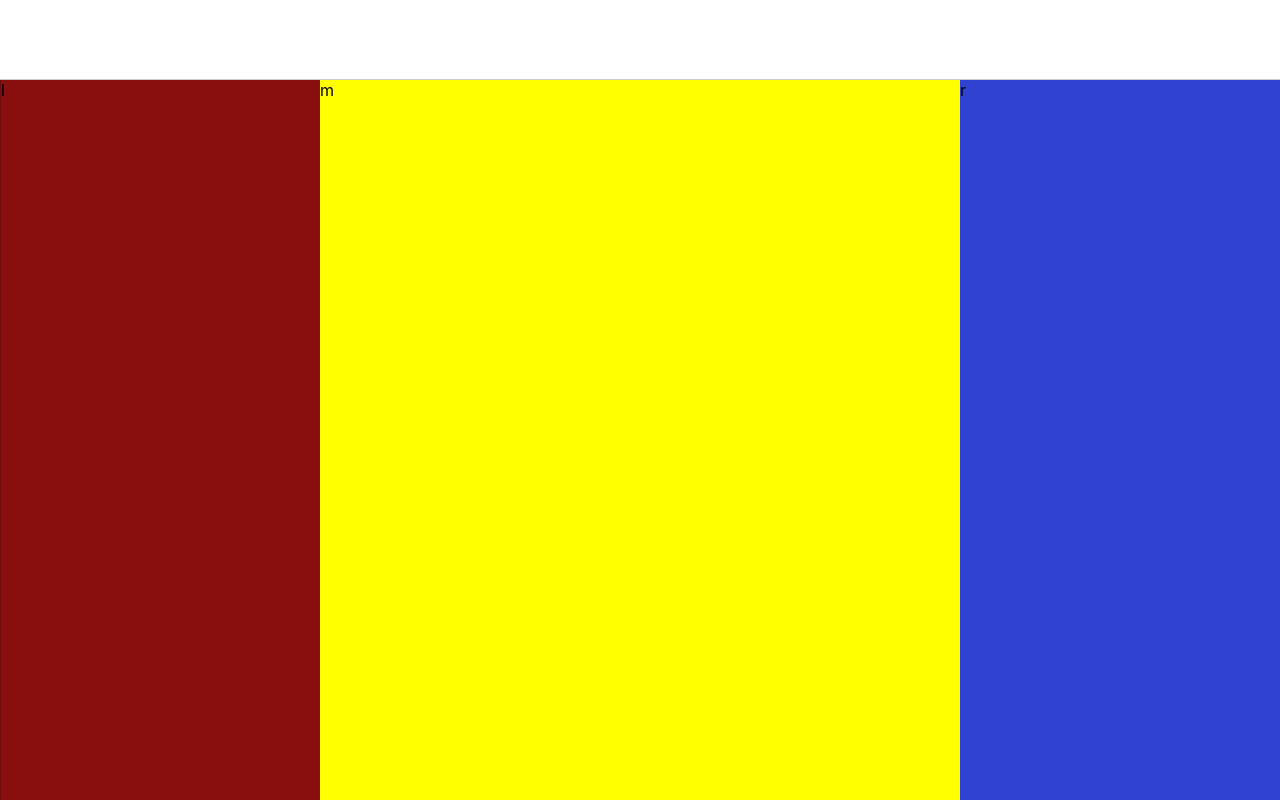
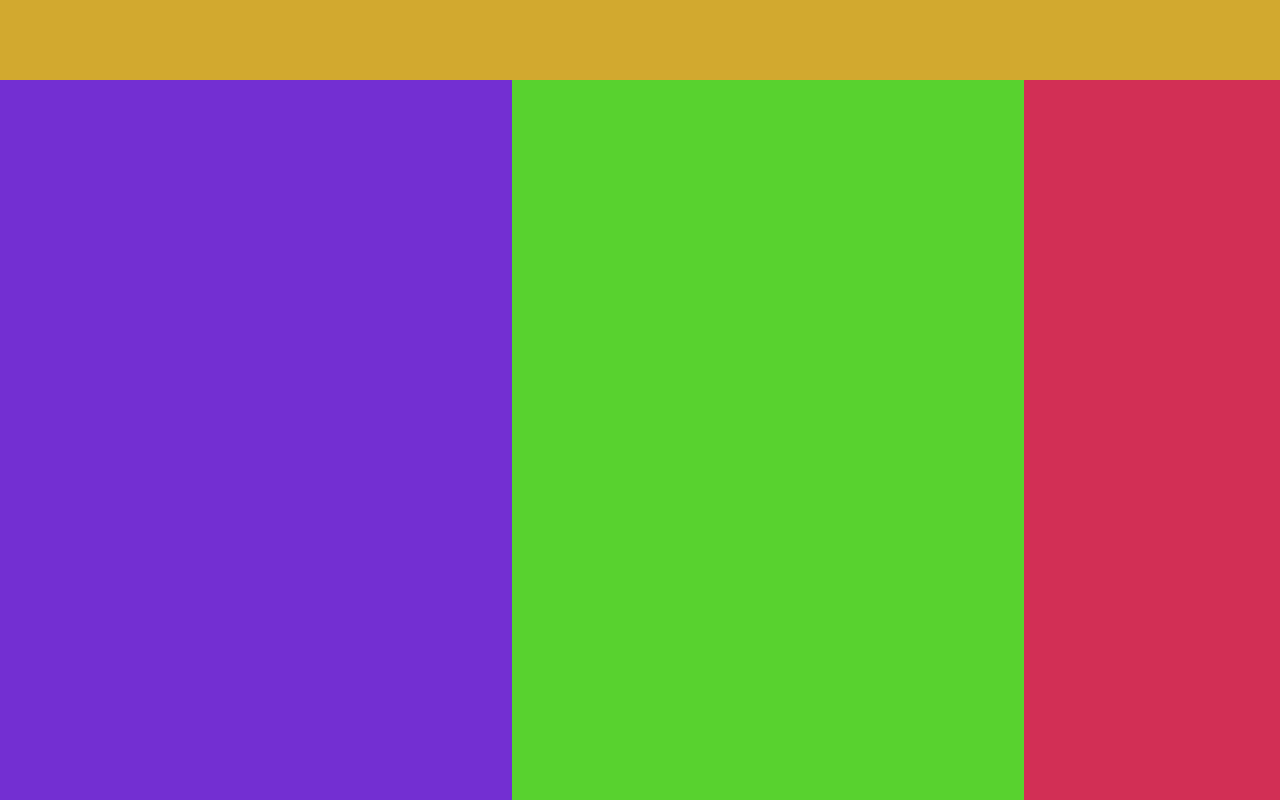
Before and after one commit to 0x-tsar/linkedin-clone, a Next.js app: page / in a window 1280 px wide. Built offline with nearby package versions, Linux system fonts and the light colour scheme.

Commit message:
adding components to `components` folder

```diff
--- /dev/null
+++ b/src/components/Header.jsx
@@ -0,0 +1,13 @@
+import React from "react";
+import styled from "styled-components";
+
+export const HeaderComp = styled.div`
+  grid-area: header;
+  background-color: #d2a92f;
+`;
+
+export const Header = () => {
+  return <HeaderComp></HeaderComp>;
+};
+
+export default Header;
--- /dev/null
+++ b/src/components/Left.jsx
@@ -0,0 +1,13 @@
+import React from "react";
+import styled from "styled-components";
+
+export const LeftComp = styled.div`
+  grid-area: left;
+  background-color: #732fd2;
+`;
+
+export const Left = () => {
+  return <LeftComp></LeftComp>;
+};
+
+export default Left;
--- /dev/null
+++ b/src/components/Middle.jsx
@@ -0,0 +1,13 @@
+import React from "react";
+import styled from "styled-components";
+
+export const MiddleComp = styled.div`
+  grid-area: middle;
+  background-color: #58d22f;
+`;
+
+export const Middle = () => {
+  return <MiddleComp></MiddleComp>;
+};
+
+export default Middle;
--- /dev/null
+++ b/src/components/Right.jsx
@@ -0,0 +1,13 @@
+import React from "react";
+import styled from "styled-components";
+
+export const RightComp = styled.div`
+  grid-area: right;
+  background-color: #d22f55;
+`;
+
+export const Right = () => {
+  return <RightComp></RightComp>;
+};
+
+export default Right;
--- a/src/pages/index.jsx
+++ b/src/pages/index.jsx
@@ -2,36 +2,18 @@ import Head from "next/head";
 import Image from "next/image";
 import styles from "../../styles/Home.module.css";
 import styled from "styled-components";
+import Header from "../components/Header";
+import Left from "../components/Left";
+import Middle from "../components/Middle";
+import Right from "../components/Right";
 
 export const Container = styled.div`
   display: grid;
-  grid-template-columns: 1fr 2fr 1fr;
+  grid-template-columns: 2fr 2fr 1fr;
   grid-template-rows: 80px calc(100vh - 80px) 1fr;
   grid-template-areas:
     "header header header"
     "left middle right";
-`;
-
-export const Header = styled.div`
-  grid-area: header;
-  background-color: white;
-  border-bottom: 1px solid rgba(0, 0, 0, 0.2);
-`;
-
-export const Left = styled.div`
-  grid-area: left;
-  background-color: #890e0e;
-  border-left: 1px solid rgba(0, 0, 0, 0.2);
-`;
-
-export const Middle = styled.div`
-  grid-area: middle;
-  background-color: yellow;
-`;
-
-export const Right = styled.div`
-  grid-area: right;
-  background-color: #2f42d2;
 `;
 
 export default function Home() {
@@ -43,9 +25,9 @@ export default function Home() {
         <link rel="icon" href="/favicon.ico" />
       </Head>
       <Header></Header>
-      <Left>l</Left>
-      <Middle>m</Middle>
-      <Right>r</Right>
+      <Left></Left>
+      <Middle></Middle>
+      <Right></Right>
     </Container>
   );
 }
```
